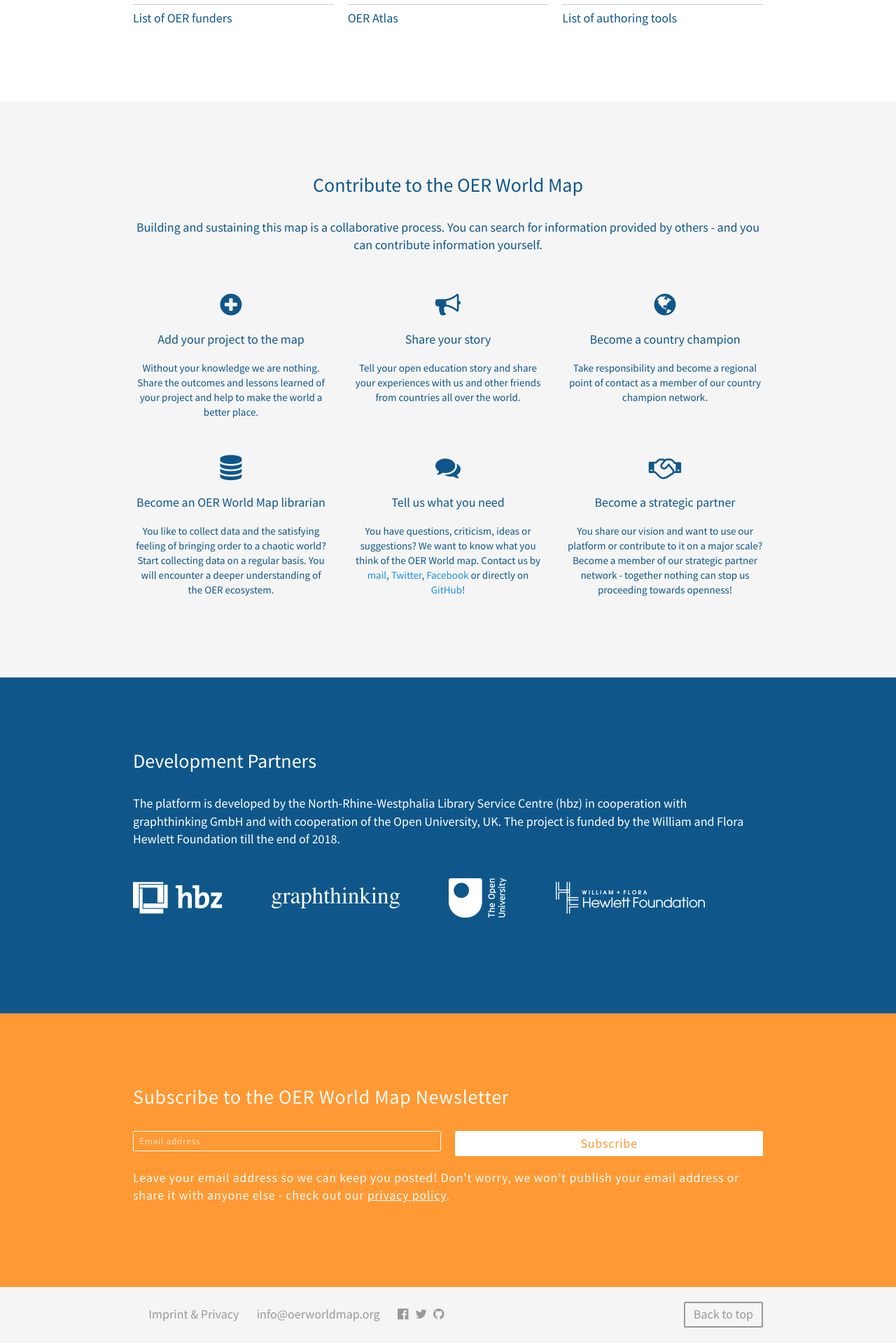
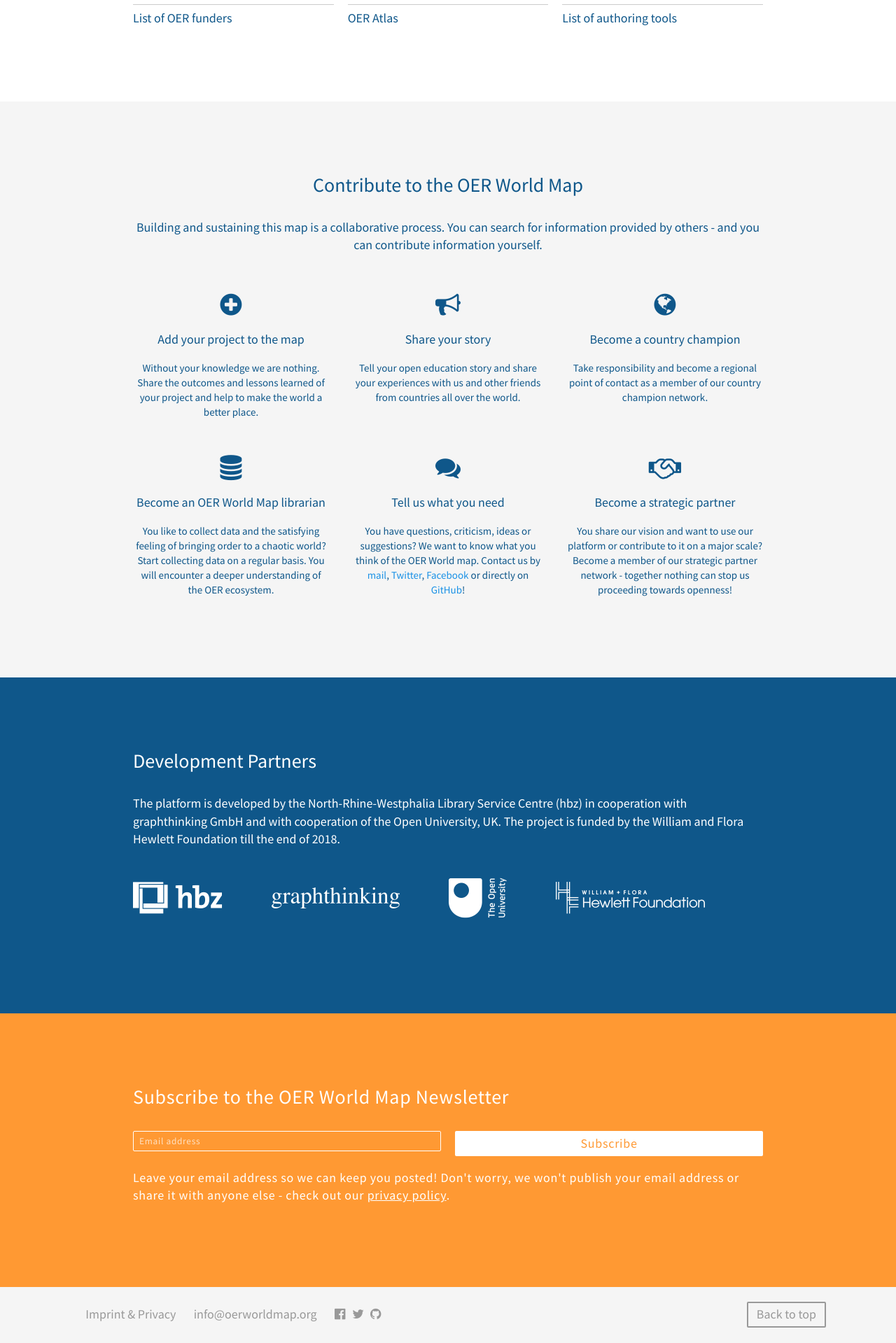
Before and after one commit to hbz/oerworldmap-ui, a Jekyll site: the page built from docs/index.html, in a window 1280 px wide. Shown: the part 3963-5882 px from the top of the page at 70% size. Built offline with Jekyll 4.4.1, drawn with Linux system fonts in a browser that asks for light colours; nearby versions of some CDN libraries; comment, search, counter and statistics services are not loaded; a style sheet for code colours, icons or effects is not loaded.

Commit message:
fix #315, correct id for nl section on static pages
plus footer styling

```diff
--- a/docs/_includes/_newsletter/subscribe-section.html
+++ b/docs/_includes/_newsletter/subscribe-section.html
@@ -1,5 +1,5 @@
 <section
-  id="find"
+  id="newsletter"
   class="pageSection bg-orange-light text-white"
 >
   <div class="inner">
--- a/docs/_includes/footer.html
+++ b/docs/_includes/footer.html
@@ -2,7 +2,7 @@
 
   <section
     id="footer"
-    class="pageSection bg-grey-lightest v-xs text-grey"
+    class="pageSection bg-grey-lightest wide v-xs h-xs text-grey"
   >
     <div class="inner cf">
 
--- a/src/styles/static.pcss
+++ b/src/styles/static.pcss
@@ -117,6 +117,11 @@
         padding-top: var(--p-margin);
         padding-bottom: var(--p-margin);
       }
+
+      &.h-xs .inner {
+        padding-left: var(--p-margin);
+        padding-right: var(--p-margin);
+      }
     }
 
     /* lined list */
```
